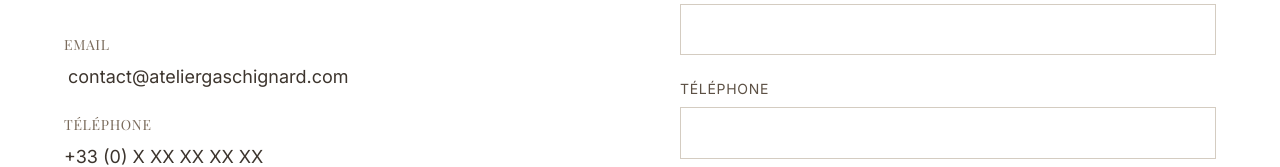
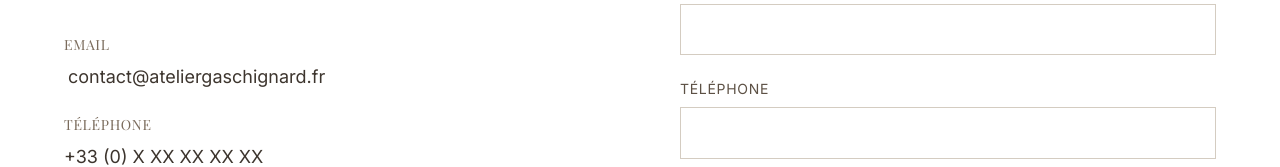
Before and after one commit to danyvassily/Atelier-Gaschignard-, a Next.js app: page /contact in a window 1280 px wide. Shown: the part 752-919 px from the top of the page. Built offline with nearby package versions, Linux system fonts and the light colour scheme; a web font is replaced by a local one.

Commit message:
Update contact email to contact@ateliergaschignard.fr

```diff
--- a/app/contact/page.tsx
+++ b/app/contact/page.tsx
@@ -104,10 +104,10 @@ export default function Contact() {
                     Email
                   </h3>
                   <a
-                    href="mailto:contact@ateliergaschignard.com"
+                    href="mailto:contact@ateliergaschignard.fr"
                     className="text-primary-900 text-base md:text-lg hover:text-primary-700 transition-smooth break-all px-1"
                   >
-                    contact@ateliergaschignard.com
+                    contact@ateliergaschignard.fr
                   </a>
                 </div>
                 <div>
```
